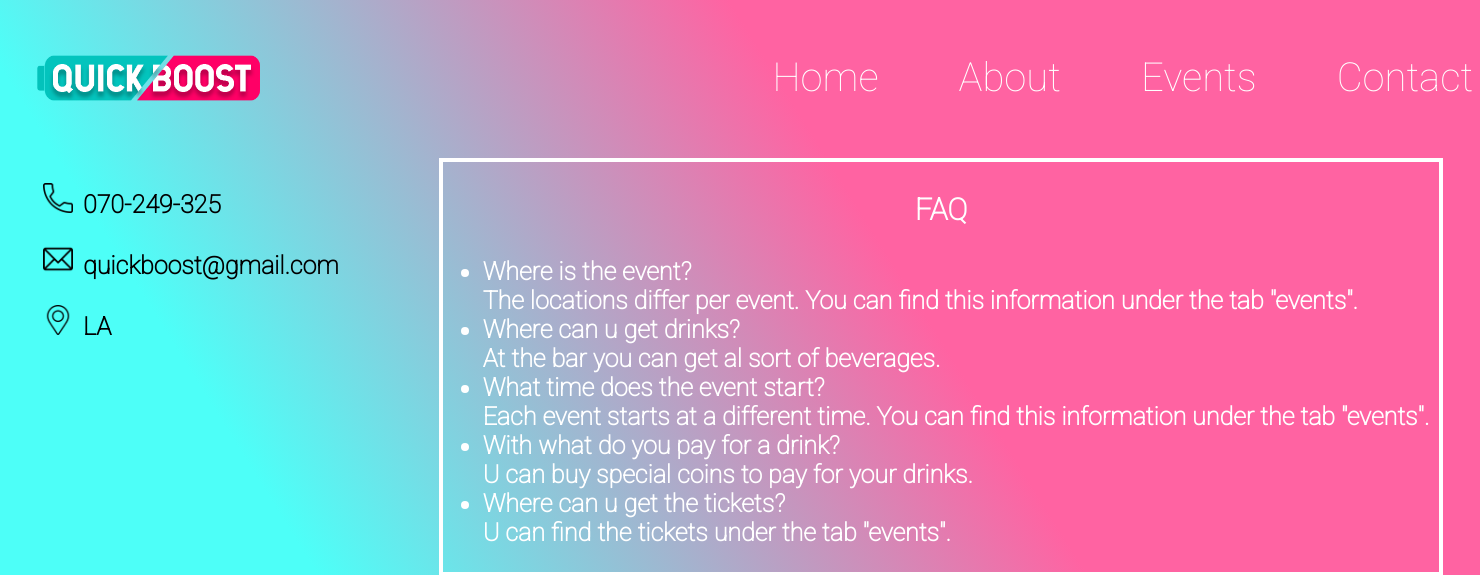
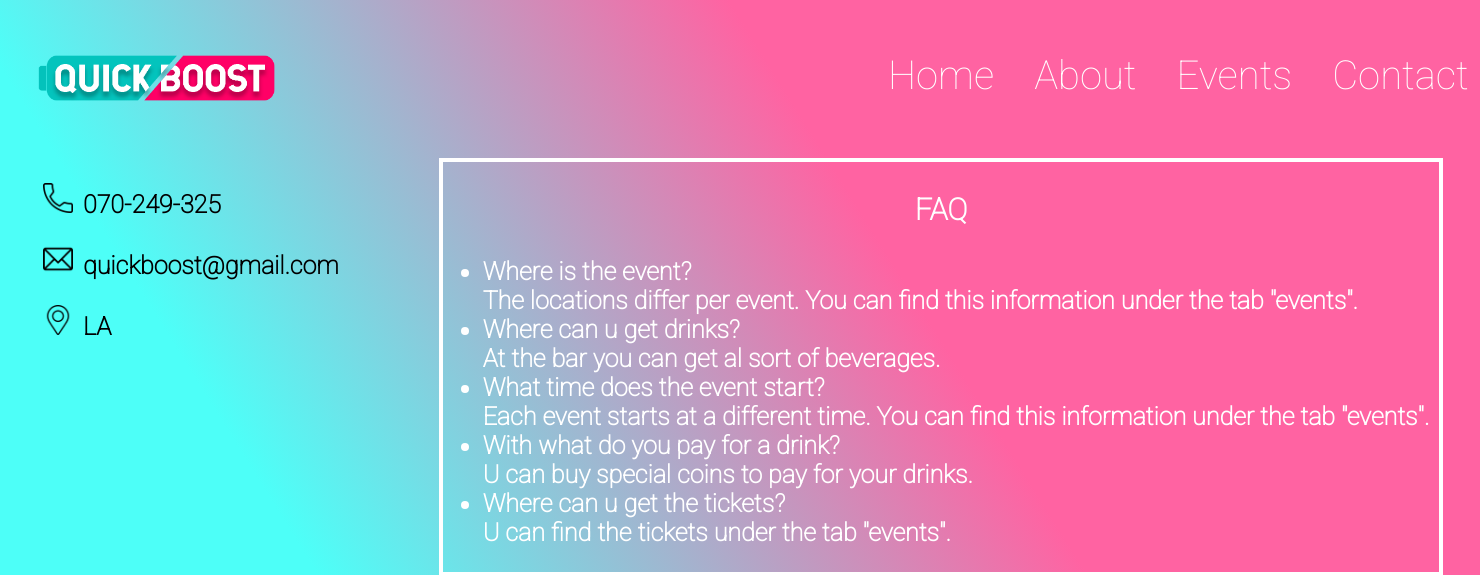
Before and after one commit to lo0e-swd4/ALA3-2-quick-boost, a PHP site: page /contact.php in a window 1480 px wide. Shown: the top 575 px of the page. Run offline with PHP 8.4, Linux system fonts and the light colour scheme.

Commit message:
wijzigingen confirmed

```diff
--- a/contact.php
+++ b/contact.php
@@ -21,10 +21,10 @@
     <article class="nav">
         <nav>
             <ul id="menu">
-            <li><a class="hoofdnav" href="#">Home</a></li>
-            <li><a class="hoofdnav" href="#">About</a></li>
-            <li><a class="hoofdnav" href="#">Events</a></li>
-            <li><a class="hoofdnav" href="#">Contact</a></li>
+            <a class="hoofdnav" href="index.php"><li>Home</li></a>
+                        <a class="hoofdnav" href="#"><li>About</li></a>
+                        <a class="hoofdnav" href="evenementen.php"><li>Events</li></a>
+                        <a class="hoofdnav" href="contact.php"><li>Contact</li></a>
             </ul>
         </nav>
     </article>
--- a/css/contact.css
+++ b/css/contact.css
@@ -42,18 +42,23 @@
     }
 
     #menu{
+        display: flex;
+        flex-direction: row;
         list-style: none;
-        display: flex;
-        padding-left: 400px;
-        padding-top: 30px;
+
     }
 
     .hoofdnav {
-        padding-left: 80px;
+        position: relative;
+        left: 500px;
+        top: 28px;
+        padding-left: 40px;
         text-decoration: none;
         list-style: none;
         font-size: 40px;
         color: white;
+
+
     }
 
     a:hover{
--- a/evenementen.php
+++ b/evenementen.php
@@ -36,11 +36,8 @@
         <main>
 
             <img src="images/drake.png" class="drake-img">
-<<<<<<< HEAD
             </article>
-=======
 
->>>>>>> bfbf019236b1b430f232e85eca21094b57cd0004
         </main>
 
         <footer>
--- a/index.php
+++ b/index.php
@@ -31,10 +31,10 @@
                 <article class="nav">
                     <nav>
                        <ul id="menu">
-                        <a class="hoofdnav" href="#"><li>Home</li></a>
+                       <a class="hoofdnav" href="index.php"><li>Home</li></a>
                         <a class="hoofdnav" href="#"><li>About</li></a>
-                        <a class="hoofdnav" href="#"><li>Events</li></a>
-                        <a class="hoofdnav" href="#"><li>Contact</li></a>
+                        <a class="hoofdnav" href="evenementen.php"><li>Events</li></a>
+                        <a class="hoofdnav" href="contact.php"><li>Contact</li></a>
 
                       </ul>
                   </nav>
```
Also changed, not shown: css/evenementen.css (+0 -12 lines).
